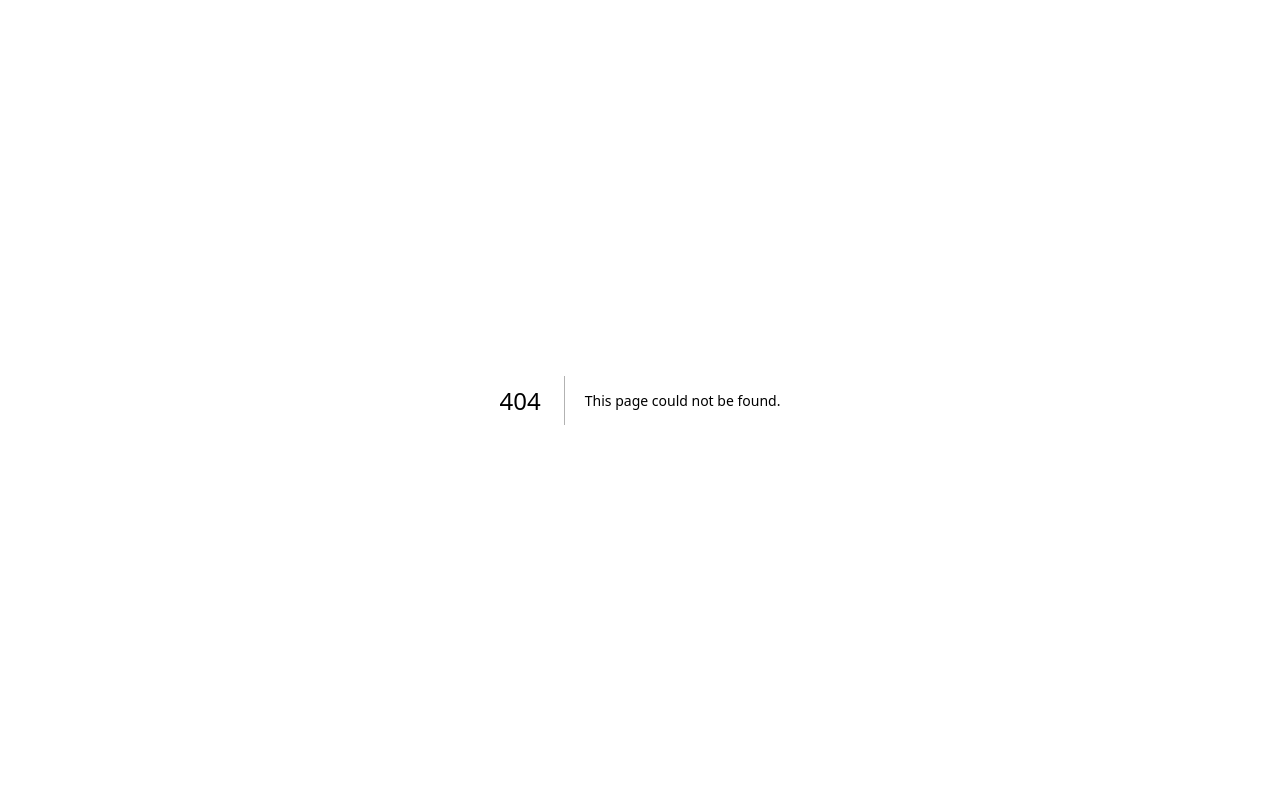
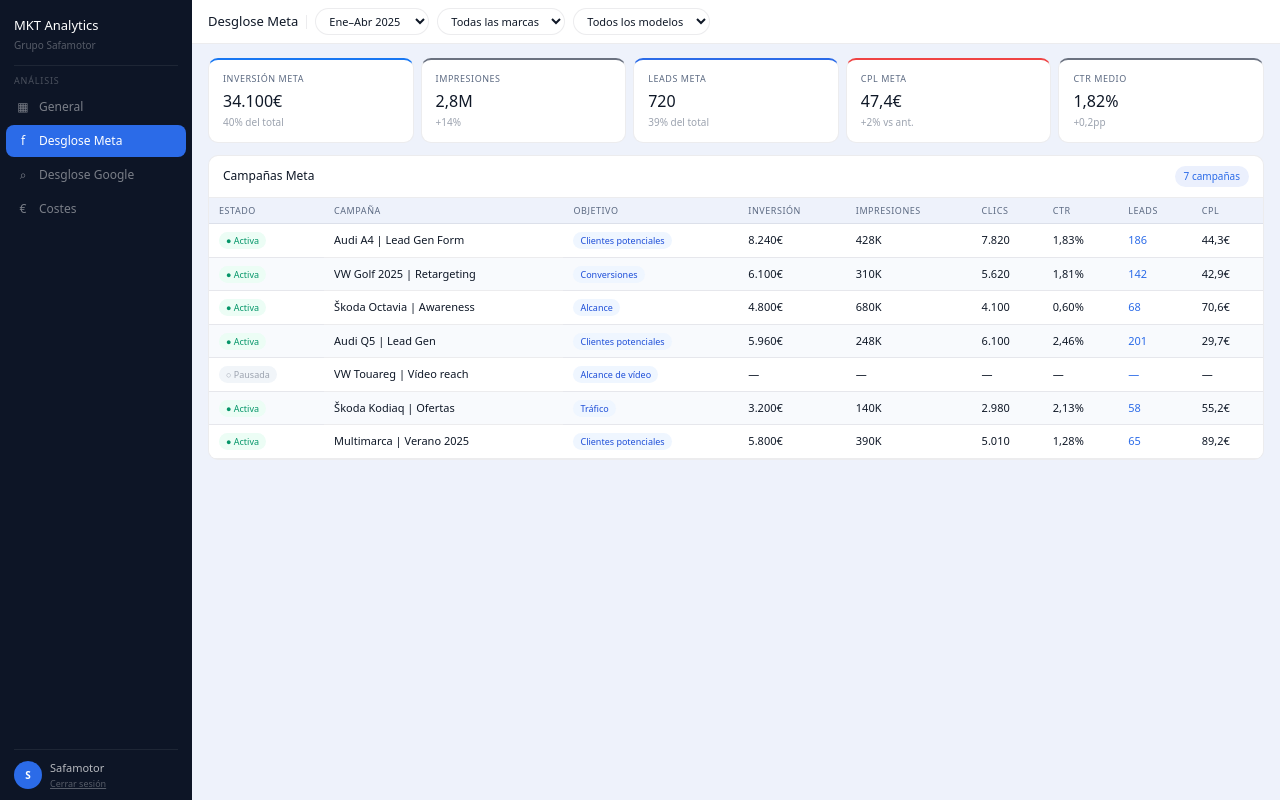
Before and after one commit to MartaSafa/safa-marketing-analytics, a Next.js app: page /dashboard/meta in a window 1280 px wide. Before the commit this address had no page. Built offline with nearby package versions, Linux system fonts and the light colour scheme; no server answers.

Commit message:
Create page.tsx

```diff
--- /dev/null
+++ b/src/app/dashboard/meta/page.tsx
@@ -0,0 +1,82 @@
+export default function MetaPage() {
+  const kpis = [
+    { label: 'Inversión Meta', value: '34.100€', sub: '40% del total', color: '#1877F2' },
+    { label: 'Impresiones', value: '2,8M', sub: '+14%', color: '#6B7280' },
+    { label: 'Leads Meta', value: '720', sub: '39% del total', color: '#2B6BE8' },
+    { label: 'CPL Meta', value: '47,4€', sub: '+2% vs ant.', color: '#EF4444' },
+    { label: 'CTR medio', value: '1,82%', sub: '+0,2pp', color: '#6B7280' },
+  ]
+
+  const campanas = [
+    { on: true, name: 'Audi A4 | Lead Gen Form', obj: 'Clientes potenciales', inv: '8.240€', imp: '428K', clics: '7.820', ctr: '1,83%', leads: '186', cpl: '44,3€' },
+    { on: true, name: 'VW Golf 2025 | Retargeting', obj: 'Conversiones', inv: '6.100€', imp: '310K', clics: '5.620', ctr: '1,81%', leads: '142', cpl: '42,9€' },
+    { on: true, name: 'Škoda Octavia | Awareness', obj: 'Alcance', inv: '4.800€', imp: '680K', clics: '4.100', ctr: '0,60%', leads: '68', cpl: '70,6€' },
+    { on: true, name: 'Audi Q5 | Lead Gen', obj: 'Clientes potenciales', inv: '5.960€', imp: '248K', clics: '6.100', ctr: '2,46%', leads: '201', cpl: '29,7€' },
+    { on: false, name: 'VW Touareg | Vídeo reach', obj: 'Alcance de vídeo', inv: '—', imp: '—', clics: '—', ctr: '—', leads: '—', cpl: '—' },
+    { on: true, name: 'Škoda Kodiaq | Ofertas', obj: 'Tráfico', inv: '3.200€', imp: '140K', clics: '2.980', ctr: '2,13%', leads: '58', cpl: '55,2€' },
+    { on: true, name: 'Multimarca | Verano 2025', obj: 'Clientes potenciales', inv: '5.800€', imp: '390K', clics: '5.010', ctr: '1,28%', leads: '65', cpl: '89,2€' },
+  ]
+
+  const card = { background: '#fff', border: '0.5px solid rgba(15,24,39,.08)', borderRadius: 10, padding: '12px 14px' }
+  const th = { textAlign: 'left' as const, fontSize: 9, fontWeight: 500, color: '#5C6A82', padding: '6px 10px', borderBottom: '0.5px solid rgba(15,24,39,.08)', textTransform: 'uppercase' as const, letterSpacing: '.06em', background: '#EEF2FB', whiteSpace: 'nowrap' as const }
+  const td = { padding: '8px 10px', borderBottom: '0.5px solid rgba(15,24,39,.08)', fontSize: 11, color: '#0F1827' }
+
+  return (
+    <div>
+      {/* KPIs */}
+      <div style={{ display: 'grid', gridTemplateColumns: 'repeat(5, 1fr)', gap: 7, marginBottom: 12 }}>
+        {kpis.map(k => (
+          <div key={k.label} style={{ ...card, borderTop: `2px solid ${k.color}` }}>
+            <div style={{ fontSize: 9, color: '#5C6A82', textTransform: 'uppercase', letterSpacing: '.06em', marginBottom: 3 }}>{k.label}</div>
+            <div style={{ fontSize: 16, fontWeight: 500, color: '#0F1827' }}>{k.value}</div>
+            <div style={{ fontSize: 10, color: '#9CA3AF', marginTop: 2 }}>{k.sub}</div>
+          </div>
+        ))}
+      </div>
+
+      {/* TABLA */}
+      <div style={{ ...card, padding: 0, overflow: 'hidden' }}>
+        <div style={{ display: 'flex', alignItems: 'center', justifyContent: 'space-between', padding: '10px 14px', borderBottom: '0.5px solid rgba(15,24,39,.08)' }}>
+          <span style={{ fontSize: 12, fontWeight: 500, color: '#0F1827' }}>Campañas Meta</span>
+          <span style={{ fontSize: 10, background: '#EBF0FD', color: '#2B6BE8', padding: '3px 9px', borderRadius: 99 }}>7 campañas</span>
+        </div>
+        <div style={{ overflowX: 'auto' }}>
+          <table style={{ width: '100%', borderCollapse: 'collapse' }}>
+            <thead>
+              <tr>
+                <th style={th}>Estado</th>
+                <th style={th}>Campaña</th>
+                <th style={th}>Objetivo</th>
+                <th style={th}>Inversión</th>
+                <th style={th}>Impresiones</th>
+                <th style={th}>Clics</th>
+                <th style={th}>CTR</th>
+                <th style={th}>Leads</th>
+                <th style={th}>CPL</th>
+              </tr>
+            </thead>
+            <tbody>
+              {campanas.map((c, i) => (
+                <tr key={i} style={{ background: i % 2 === 0 ? '#fff' : 'rgba(238,242,251,.4)' }}>
+                  <td style={td}>
+                    <span style={{ fontSize: 9, fontWeight: 500, padding: '2px 7px', borderRadius: 99, background: c.on ? '#ECFDF5' : '#F1F5F9', color: c.on ? '#059669' : '#9CA3AF' }}>
+                      {c.on ? '● Activa' : '○ Pausada'}
+                    </span>
+                  </td>
+                  <td style={{ ...td, fontWeight: 500, maxWidth: 180, overflow: 'hidden', textOverflow: 'ellipsis', whiteSpace: 'nowrap' }}>{c.name}</td>
+                  <td style={td}><span style={{ fontSize: 9, background: '#EFF6FF', color: '#1D4ED8', padding: '2px 7px', borderRadius: 99 }}>{c.obj}</span></td>
+                  <td style={td}>{c.inv}</td>
+                  <td style={td}>{c.imp}</td>
+                  <td style={td}>{c.clics}</td>
+                  <td style={td}>{c.ctr}</td>
+                  <td style={{ ...td, fontWeight: 500, color: '#2B6BE8' }}>{c.leads}</td>
+                  <td style={td}>{c.cpl}</td>
+                </tr>
+              ))}
+            </tbody>
+          </table>
+        </div>
+      </div>
+    </div>
+  )
+}
```
